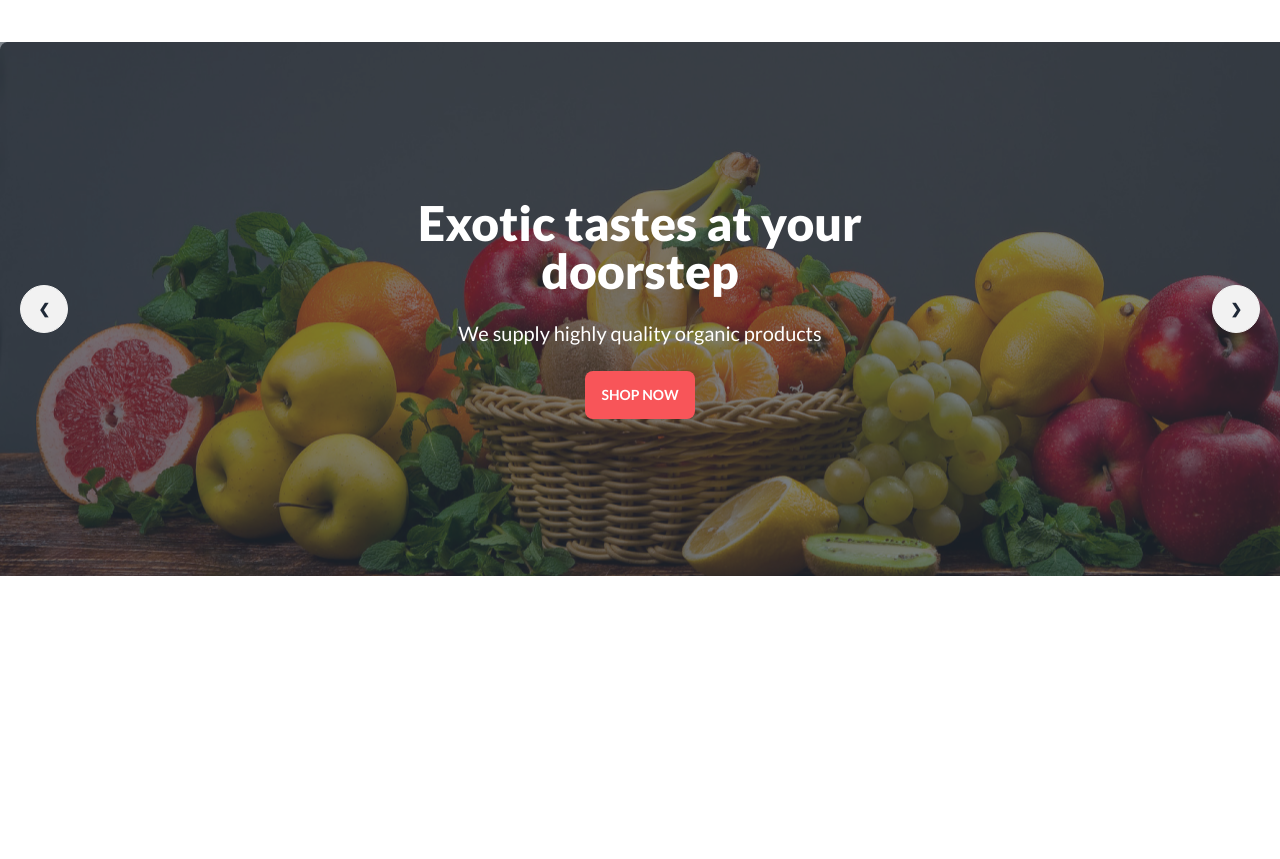
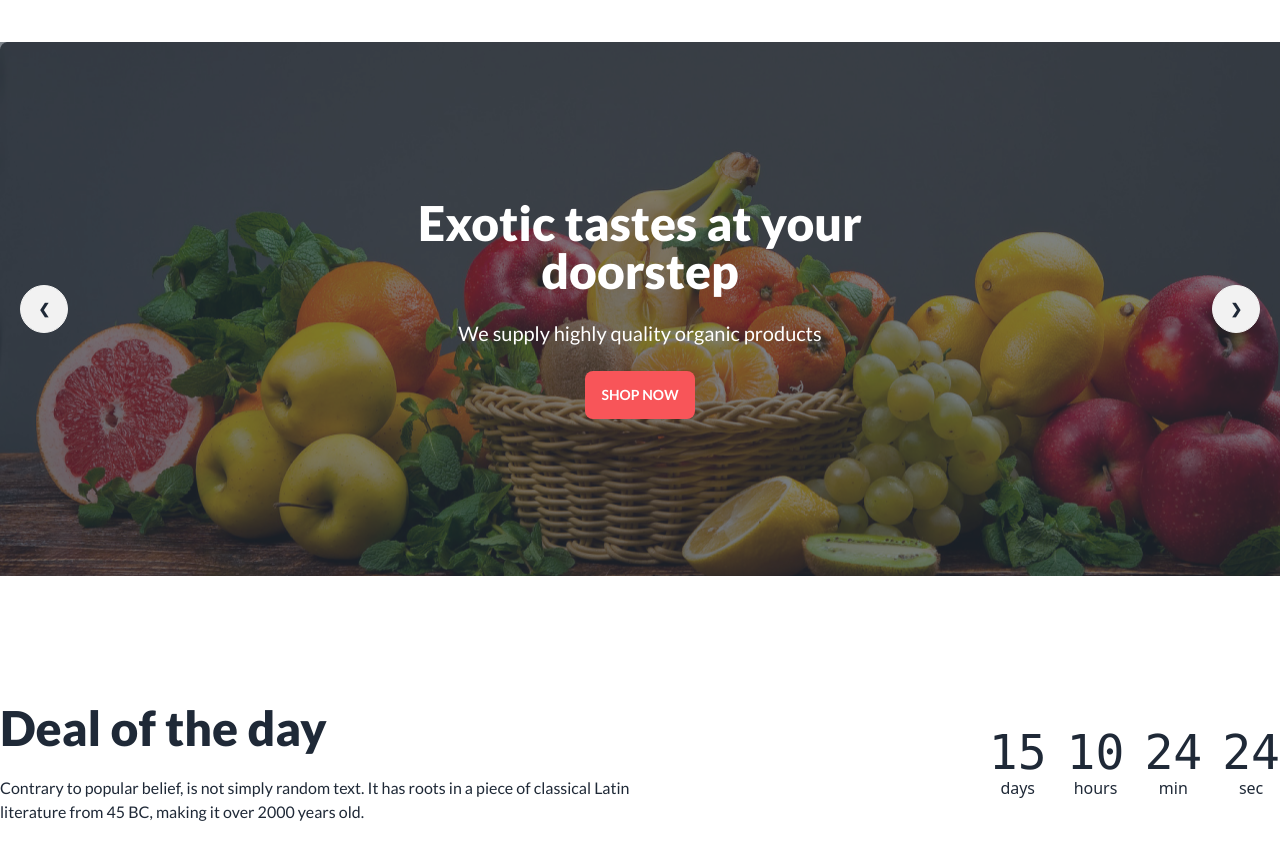
Before and after one commit to Shourav05/Fruit-Brust, a plain HTML site: page index.html in a window 1280 px wide. Shown: the part 131-990 px from the top of the page. After the commit the page ends 955 px from the top, so only its background shows below. Drawn offline with nearby package versions, Linux system fonts and the light colour scheme; grey boxes are pictures that could not be loaded.

Commit message:
added the countdown section

```diff
--- a/index.html
+++ b/index.html
@@ -82,8 +82,9 @@
             </div>
         </div>
         <!-- end navbar section -->
+
         <!-- start banner section -->
-        <div class="carousel w-full mb-72">
+        <div class="carousel w-full mb-6 md:mb-32">
             <div id="slide1" class="carousel-item relative w-full bg-hero-bg">
                 <div class="hero">
                     <div class="hero-overlay bg-opacity-60"></div>
@@ -123,7 +124,8 @@
                     <a href="#slide3" class="btn btn-circle">❯</a>
                 </div>
             </div>
-            <div id="slide3" class="carousel-item relative w-full" style="background-image: url('./images/banner3.png');">
+            <div id="slide3" class="carousel-item relative w-full"
+                style="background-image: url('./images/banner3.png');">
                 <div class="hero">
                     <div class="hero-overlay bg-opacity-60"></div>
                     <div class="hero-content text-center text-white">
@@ -152,8 +154,44 @@
         </div>
         <!-- end banner section -->
     </header>
-    <main>
-
+    <main class="max-w-screen-xl mx-auto">
+        <!-- start Countdown section -->
+        <div class="flex items-center flex-col px-10 md:px-0 md:flex-row">
+            <div class="flex flex-col items-center md:items-start flex-1 mb-5 md:mb-0">
+                <h1 class="font-lato text-3xl md:text-5xl font-extrabold mb-2 md:mb-6">Deal of the day</h1>
+                <p class="font-lato text-sm md:text-base">Contrary to popular belief, is not simply random text. It has roots in a piece of
+                    classical Latin literature from 45 BC, making it over 2000 years old.</p>
+            </div>
+            <div class="flex flex-1 justify-end">
+                <div class="grid grid-flow-col gap-5 text-center auto-cols-max">
+                    <div class="flex flex-col">
+                        <span class="countdown font-mono text-5xl">
+                            <span style="--value:15;"></span>
+                        </span>
+                        days
+                    </div>
+                    <div class="flex flex-col">
+                        <span class="countdown font-mono text-5xl">
+                            <span style="--value:10;"></span>
+                        </span>
+                        hours
+                    </div>
+                    <div class="flex flex-col">
+                        <span class="countdown font-mono text-5xl">
+                            <span style="--value:24;"></span>
+                        </span>
+                        min
+                    </div>
+                    <div class="flex flex-col">
+                        <span class="countdown font-mono text-5xl">
+                            <span style="--value:24;"></span>
+                        </span>
+                        sec
+                    </div>
+                </div>
+            </div>
+        </div>
+        <!-- end Countdown section -->
     </main>
     <footer>
 
```
